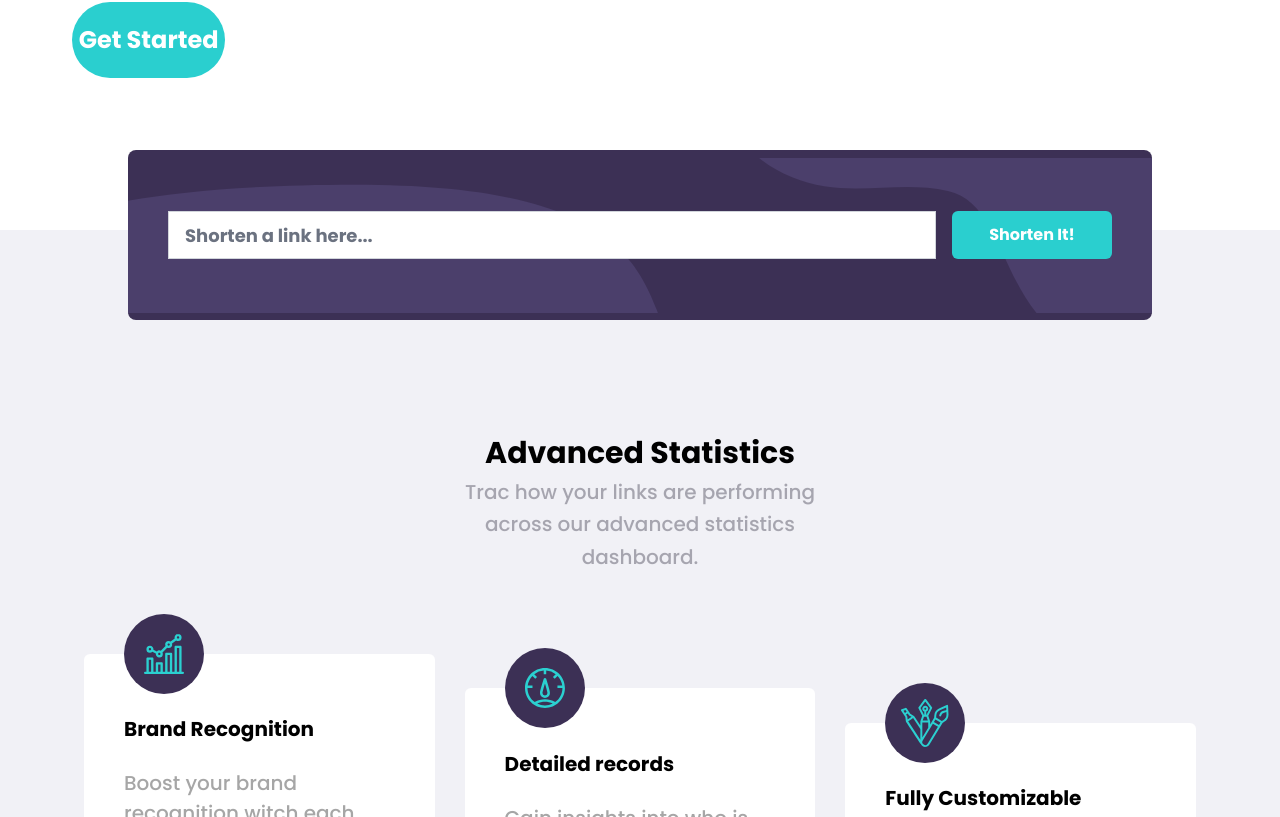
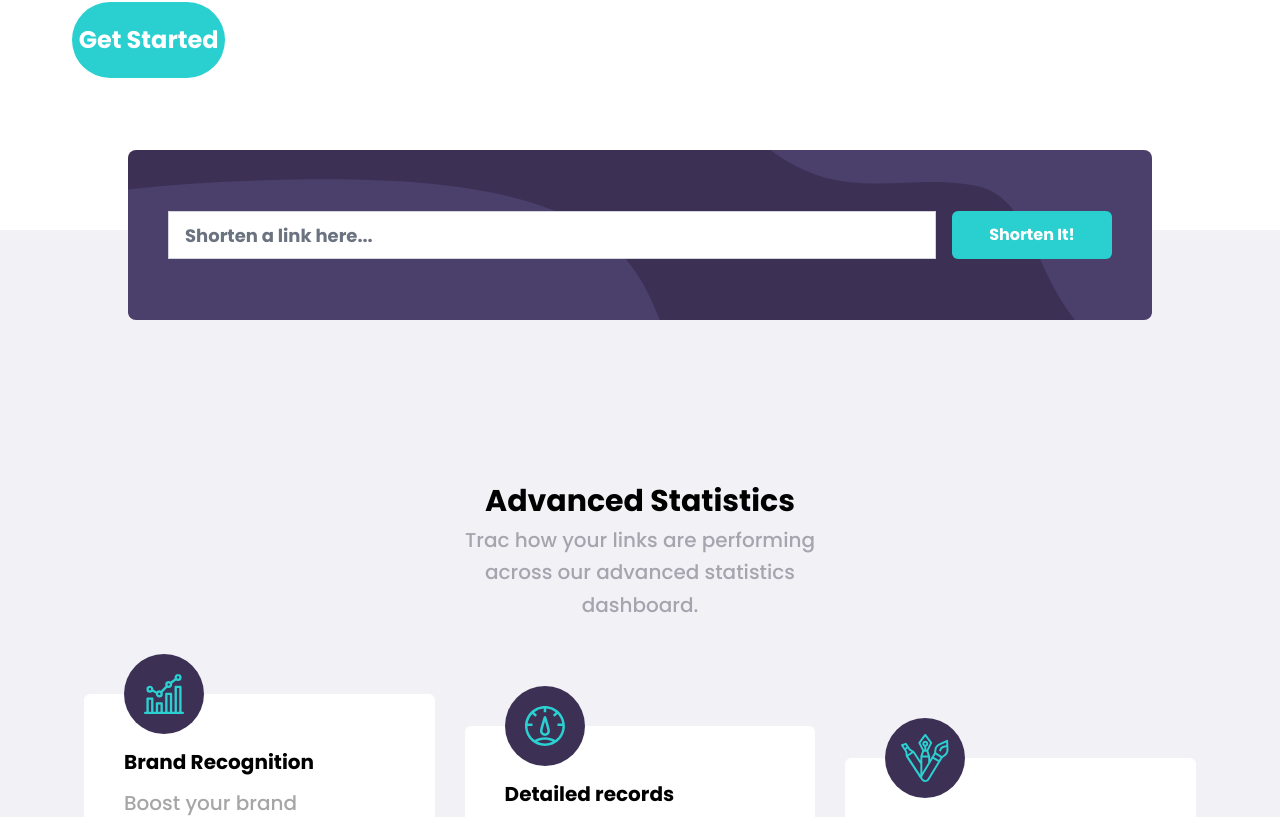
Before and after one commit to Nekxis/Shortly, a React (Create React App) app: page / in a window 1280 px wide. Shown: the part 703-1520 px from the top of the page. Built offline with nearby package versions, Linux system fonts and the light colour scheme.

Commit message:
api output

```diff
--- a/src/components/advanced-statistics/Advanced-Statistics.js
+++ b/src/components/advanced-statistics/Advanced-Statistics.js
@@ -1,4 +1,4 @@
-import React from 'react';
+import React, {useState} from 'react';
 import './Advanced-Statistic.css'
 import Card from "../cards/Card";
 import Separator from "../separator/Separator";
@@ -6,14 +6,20 @@ import Picture1 from "./theImg/icon-brand-recognition.svg"
 import Picture2 from "./theImg/icon-detailed-records.svg"
 import Picture3 from "./theImg/icon-fully-customizable.svg"
 import Api from "../api/Api";
+import ApiOutput from "../api output/ApiOutput";
 
 
 
 function AdvancedStatistics() {
 
+
+  const [array, setArray] = useState([])
+
+
     return (
-        <div className="AdvancedStatistics relative flex flex-col justify-center px-16 py-8 h-256 w-full box-border">
-            <Api />
+        <div className="AdvancedStatistics relative flex flex-col justify-center px-16 pb-8 pt-24 h-256 w-full box-border">
+            <Api setArray={setArray} />
+            <ApiOutput array={array} />
             <div className="flex justify-center h-1/4 flex-col px-56 py-10">
                 <h4 className="title-statistics text-3xl flex self-center m-0">Advanced Statistics</h4>
                 <p className="description-statistics text-xl leading-relaxed flex self-center m-0 w-3/5 text-center leading-6">Trac how your links are performing across our advanced statistics dashboard.</p>
--- /dev/null
+++ b/src/components/api output/ApiOutput.js
@@ -0,0 +1,20 @@
+import React from "react";
+
+function ApiOutput ({array}){
+
+  return(
+    array.map((item, i) => {
+      return(
+        <div className={'flex w-4/5 h-16 flex px-4 py-2 justify-between rounded-lg self-center bg-white my-2'}>
+          <p className={'flex self-center w-1/2'}>{item.prevLink}</p>
+          <div className={'flex w-1/2 justify-end'}>
+            <p className={'flex self-center mx-12 text-the-blue font-semibold'}>{item.shortedLink}</p>
+            <button className={'blue-button flex p-2 self-center justify-self-end font-semibold text-center w-1/6 h-4/5 border border-transparent rounded-lg bg-the-blue hover:bg-the-blue-focused focus:outline-none focus:ring-2 focus:ring-offset-2 focus:ring-the-blue-focused'}>Copy!!</button>
+          </div>
+        </div>
+      )
+    })
+  )
+}
+
+export default ApiOutput;
--- a/src/components/api/Api.css
+++ b/src/components/api/Api.css
@@ -2,5 +2,5 @@
     background-image: url("./bg-shorten-desktop.svg");
     background-repeat: no-repeat;
     background-position: center;
-    background-size: 100%;
+    background-size: cover;
 }
--- a/src/components/api/Api.js
+++ b/src/components/api/Api.js
@@ -1,26 +1,25 @@
-import React, {useState,useRef} from "react";
+import React, {useRef} from "react";
 import  "./Api.css";
 
-function Api (){
-
-  const [result, setResult] = useState(" ")
+function Api ({setArray}){
 
   const linkRef = useRef()
 
-  function submitHandler (e) {
+ async function submitHandler (e) {
     e.preventDefault();
-
-    fetch(`https://api.shrtco.de/v2/shorten?url=${linkRef.current.value}`)
-      .then(response => response.json())
-      .then(data => {
-        setResult(data.result.full_short_link2);
-      });
+   const res = await fetch(`https://api.shrtco.de/v2/shorten?url=${linkRef.current.value}`);
+   const data = await res.json();
+   setArray((prevLinks) => {
+     const updatedLinks = [...prevLinks];
+     updatedLinks.unshift({shortedLink: data.result.short_link2, prevLink: linkRef.current.value})
+     return updatedLinks
+   })
   }
 
-  console.log(result);
+  // console.log(array)
+    return (
 
-    return (
-        <form onSubmit={submitHandler} className={"backgroundApi w-4/5 h-1/6 flex px-8 py-4 justify-around rounded-lg self-center bg-the-purple absolute -top-20"}>
+        <form onSubmit={submitHandler} className={"backgroundApi flex w-4/5 h-1/6 flex px-8 py-4 justify-around rounded-lg self-center bg-the-purple absolute -top-20"}>
             <input
                 name="text"
                 type="text"
@@ -33,6 +32,7 @@ function Api (){
                 <p className={'self-center'}>Shorten It!</p>
             </button>
         </form>
+
     )
 }
 
--- a/src/components/pre footer/PreFooter.css
+++ b/src/components/pre footer/PreFooter.css
@@ -2,5 +2,5 @@
     background-image: url("./bg-boost-desktop.svg");
     background-repeat: no-repeat;
     background-position: center;
-    background-size: 100%;
+    background-size: cover;
 }
--- a/tailwind.config.js
+++ b/tailwind.config.js
@@ -18,6 +18,7 @@ module.exports = {
         '128': '32rem',
         '192': '48rem',
         '256': '64rem',
+        '320': '80rem',
       },
     },
     fontSize: {
```
